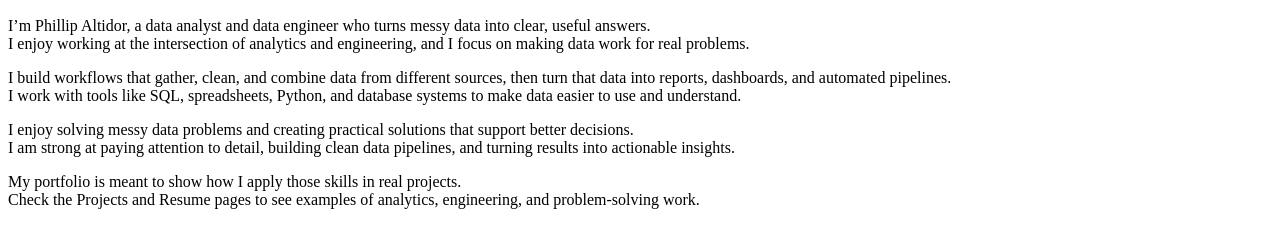
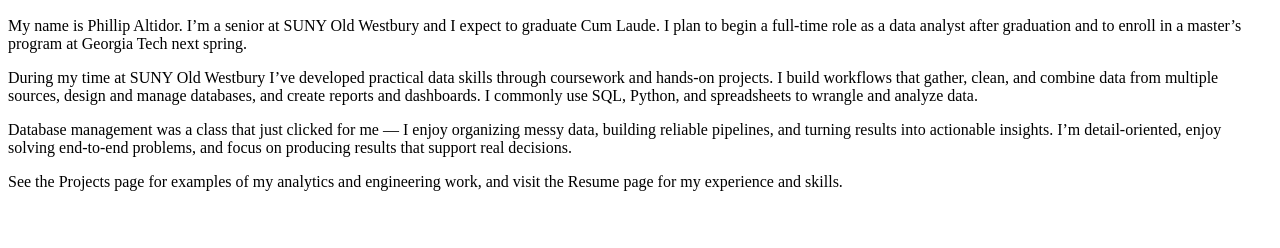
Before and after one commit to phillipAltidor/Portfolio-Website, a plain HTML site: page about.html in a window 1280 px wide. Shown: the part 76-324 px from the top of the page. Drawn offline with Linux system fonts and the light colour scheme.

Commit message:
Update About Me content

```diff
--- a/about.html
+++ b/about.html
@@ -2,8 +2,9 @@
 <html lang="eng">
 <head>
     <meta charset="UTF-8">
-    <TITLE>Phillip Altidor | ABOUT</TITLE>
-</head>
+    <meta charset="UTF-8">
+    <meta name="viewport" content="width=device-width, initial-scale=1">
+    <title>Phillip Altidor | About</title>
 
 <body>
 
@@ -20,30 +21,22 @@
         <section>
             <h1>About Me</h1>
 
-            <p>
-                I’m Phillip Altidor, a data analyst and data engineer who turns messy data into clear, useful answers.<br>
-                I enjoy working at the intersection of analytics and engineering, and I focus on making data work for real problems.
-            </p>
 
-            <p>
-                I build workflows that gather, clean, and combine data from different sources, then turn that data into reports, dashboards, and automated pipelines.<br>
-                I work with tools like SQL, spreadsheets, Python, and database systems to make data easier to use and understand.
-            </p>
 
-            <p>
-                I enjoy solving messy data problems and creating practical solutions that support better decisions.<br>
-                I am strong at paying attention to detail, building clean data pipelines, and turning results into actionable insights.
-            </p>
 
-            <p>
-                My portfolio is meant to show how I apply those skills in real projects.<br>
-                Check the Projects and Resume pages to see examples of analytics, engineering, and problem-solving work.
-            </p>
+            <p>My name is Phillip Altidor. I’m a senior at SUNY Old Westbury and I expect to graduate Cum Laude. I plan to begin a full‑time role as a data analyst after graduation and to enroll in a master’s program at Georgia Tech next spring.</p>
+
+            <p>During my time at SUNY Old Westbury I’ve developed practical data skills through coursework and hands‑on projects. I build workflows that gather, clean, and combine data from multiple sources, design and manage databases, and create reports and dashboards. I commonly use SQL, Python, and spreadsheets to wrangle and analyze data.</p>
+
+            <p>Database management was a class that just clicked for me — I enjoy organizing messy data, building reliable pipelines, and turning results into actionable insights. I’m detail‑oriented, enjoy solving end‑to‑end problems, and focus on producing results that support real decisions.</p>
+
+            <p>See the Projects page for examples of my analytics and engineering work, and visit the Resume page for my experience and skills.</p>
 
         </section>
 
 
     </header>
+</html>
 
 
 </body>
```
